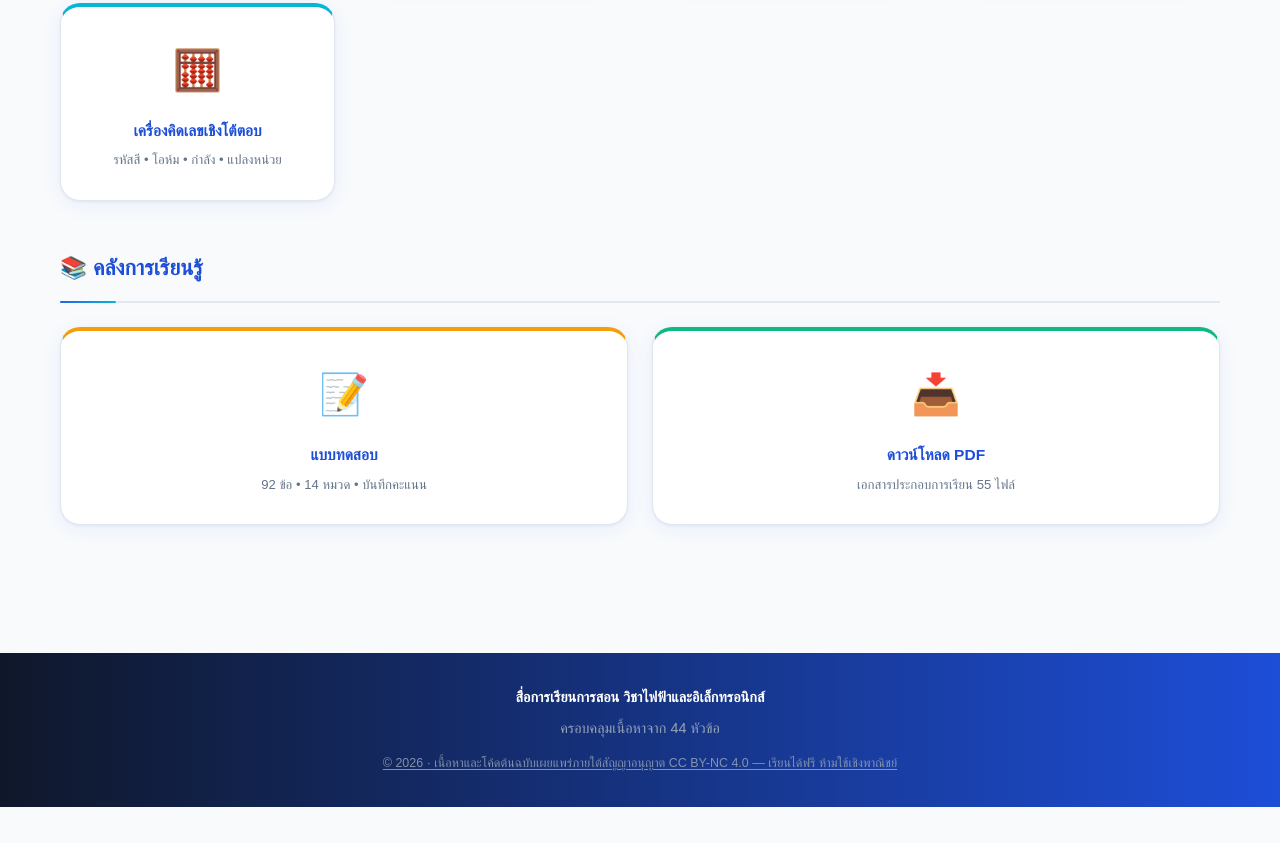
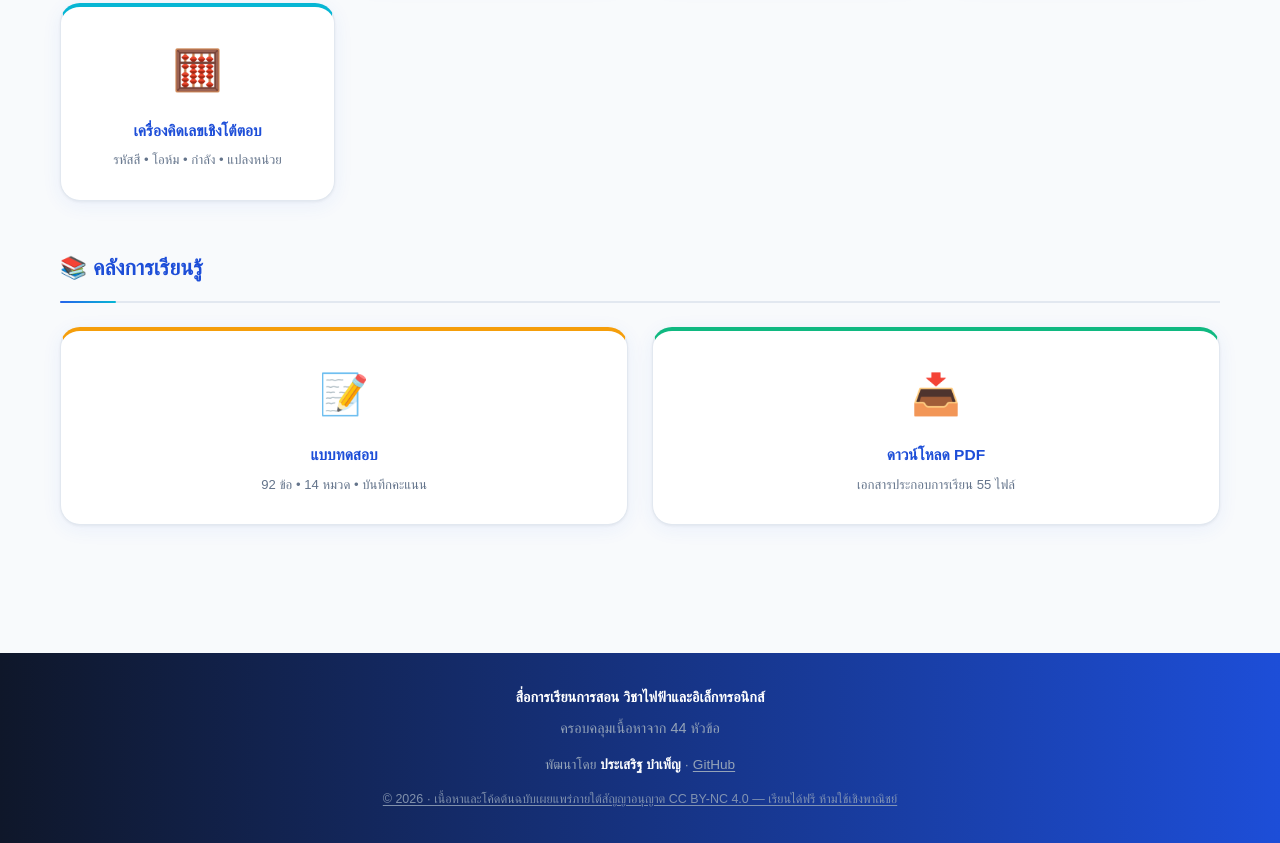
Before and after one commit to josiamu/thai-electronics-edu, a plain HTML site: page index.html in a window 1280 px wide. Shown: the part 3631-4474 px from the top of the page. Before the commit the page ends 4438 px from the top, so only its background shows below. Drawn offline with Linux system fonts and the light colour scheme; a web font is replaced by a local one.

Commit message:
feat(credit): ใส่เครดิตผู้พัฒนาในฟุตเตอร์ทุกหน้า + LICENSE/README
- nav.js: ฉีด .footer-credit เข้า <footer> ทุกหน้าอัตโนมัติ (bilingual)
  พัฒนาโดย ประเสริฐ บำเพ็ญ / Developed by Prasert Bumphen · ลิงก์ GitHub
  ชื่อ/ลิงก์อยู่ที่ AUTHOR_TH / AUTHOR_EN / AUTHOR_URL ที่เดียว
  ห้าม hardcode ซ้ำในแต่ละหน้า + ฉีด <meta name="author"> ให้ด้วย
- style.css: .footer-credit
- LICENSE: ใส่ชื่อจริงในบรรทัด copyright (เดิมมีแค่ username
  ซึ่งไม่พอสำหรับเงื่อนไข BY ของ CC BY-NC)
- README.md: บรรทัดผู้พัฒนา + หัวข้อ Author พร้อมตัวอย่างข้อความให้เครดิต
- CLAUDE.md / AGENTS.md: บันทึกกฎแหล่งความจริงเดียวของชื่อผู้พัฒนา

Co-Authored-By: Claude Opus 5 <noreply@anthropic.com>
Claude-Session: https://claude.ai/code/session_019fzPL3MvQzzMyuMEvVohT4

```diff
--- a/css/style.css
+++ b/css/style.css
@@ -468,6 +468,10 @@ html:not([lang="en"]) .en-only { display: none !important; }
 footer { background: linear-gradient(90deg, #0f172a 0%, #1d4ed8 100%); color: #94a3b8; text-align: center; padding: 2rem 1.5rem; font-size: 0.9rem; margin-top: 2.5rem; }
 footer strong { color: #fff; }
 .footer-topics { margin-top: 0.35rem; font-size: 0.9rem; }
+.footer-credit { margin-top: 0.75rem; font-size: 0.85rem; }
+.footer-credit strong { color: #fff; }
+.footer-credit a { color: inherit; text-decoration: underline; text-underline-offset: 2px; }
+.footer-credit a:hover { color: #fff; }
 .footer-license { margin-top: 0.75rem; font-size: 0.78rem; opacity: 0.85; }
 .footer-license a { color: inherit; text-decoration: underline; text-underline-offset: 2px; }
 .footer-license a:hover { color: #fff; opacity: 1; }
--- a/js/nav.js
+++ b/js/nav.js
@@ -313,6 +313,29 @@ const NAV_RESOURCES = [
     pageFooter.appendChild(topics);
   }
 
+  // ── เครดิตผู้พัฒนา: เติมเข้า footer ทุกหน้าอัตโนมัติ (bilingual) ──
+  // แหล่งความจริงเดียว — อย่า hardcode ชื่อผู้พัฒนาซ้ำในแต่ละหน้า
+  const AUTHOR_TH   = 'ประเสริฐ บำเพ็ญ';
+  const AUTHOR_EN   = 'Prasert Bumphen';
+  const AUTHOR_URL  = 'https://github.com/josiamu';
+  if (pageFooter && !pageFooter.querySelector('.footer-credit')) {
+    const credit = document.createElement('div');
+    credit.className = 'footer-credit';
+    credit.innerHTML =
+      '<span class="th-only">พัฒนาโดย <strong>' + AUTHOR_TH + '</strong></span>' +
+      '<span class="en-only">Developed by <strong>' + AUTHOR_EN + '</strong></span> · ' +
+      '<a href="' + AUTHOR_URL + '" target="_blank" rel="noopener">GitHub</a>';
+    pageFooter.appendChild(credit);
+  }
+
+  // ── <meta name="author"> ทุกหน้า (สำหรับ search engine / ตัวอ่านอัตโนมัติ) ──
+  if (!document.querySelector('meta[name="author"]')) {
+    const meta = document.createElement('meta');
+    meta.name = 'author';
+    meta.content = AUTHOR_TH + ' (' + AUTHOR_EN + ')';
+    document.head.appendChild(meta);
+  }
+
   // ── สัญญาอนุญาต: เติมบรรทัด CC BY-NC 4.0 เข้า footer ทุกหน้าอัตโนมัติ (bilingual) ──
   if (pageFooter && !pageFooter.querySelector('.footer-license')) {
     const lic = document.createElement('div');
```
Also changed, not shown: 4 other files.
